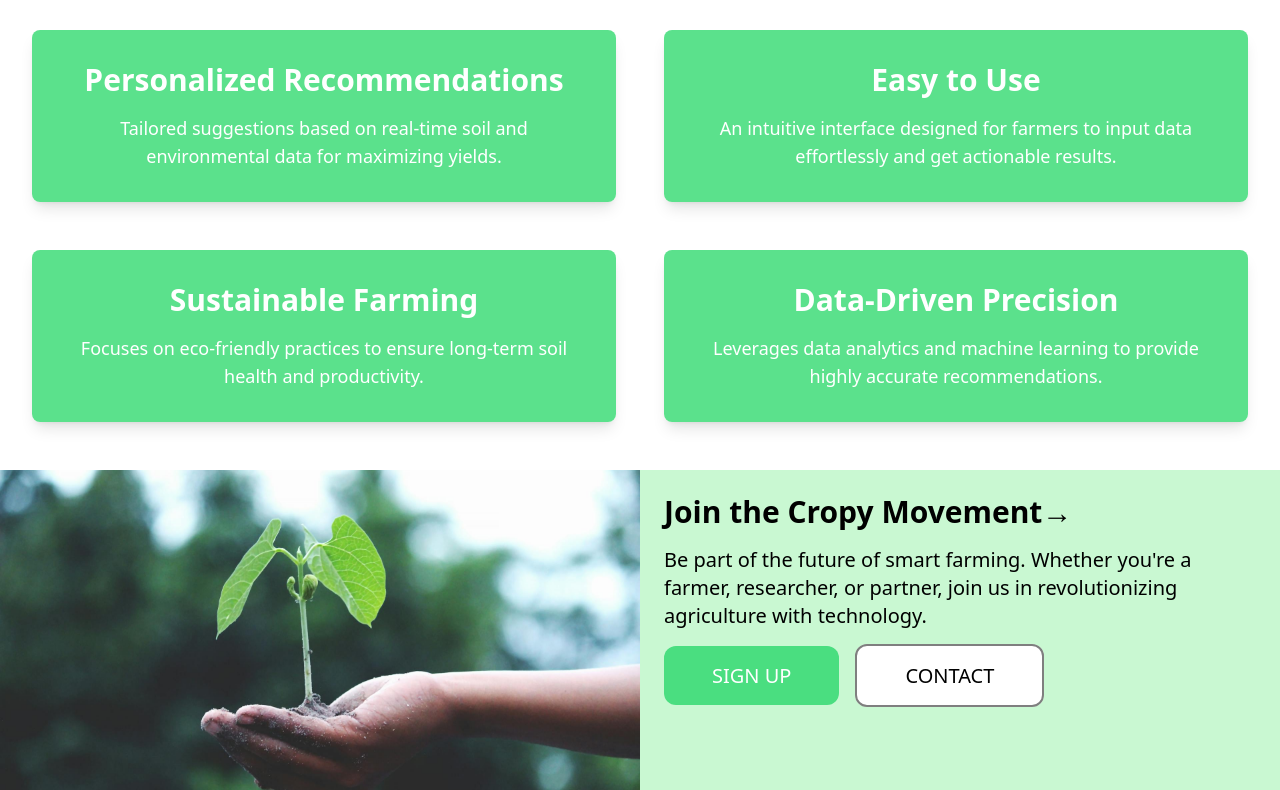
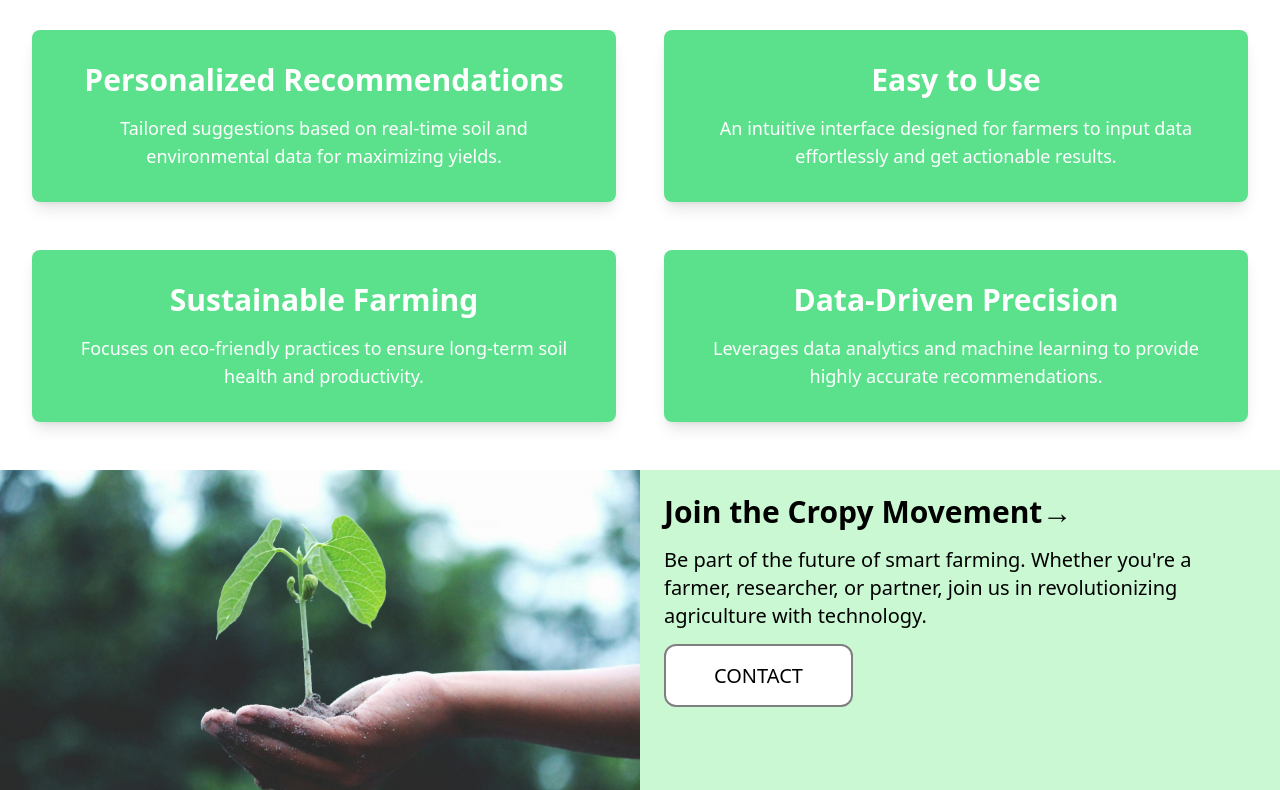
Before and after one commit to Javeed004/Cropy, a React (Vite) app in the folder Client/: page / in a window 1280 px wide. Shown: the part 1928-2718 px from the top of the page. Built offline with nearby package versions, Linux system fonts and the light colour scheme.

Commit message:
Updated the files

```diff
--- a/Client/src/components/Footer.jsx
+++ b/Client/src/components/Footer.jsx
@@ -26,12 +26,6 @@ function Footer() {
           {/* Call-To-Action */}
           <nav className="mt-4 py-4 space-x-4">
             <Link
-              to="/sign-up"
-              className="text-xl text-white bg-green-400 px-12 py-4 rounded-xl "
-            >
-              SIGN UP
-            </Link>
-            <Link
               to="/contact"
               className="text-xl text-gray bg-white px-12 py-4 rounded-xl border-2 border-black/50"
             >
--- a/Client/src/components/SmartCropRec.jsx
+++ b/Client/src/components/SmartCropRec.jsx
@@ -4,6 +4,7 @@ import { useNavigate, Link } from "react-router-dom";
 import Header from "./Header";
 
 function SmartCropRec() {
+
   const [N, setN] = useState();
   const [phosphorus, setphosphorus] = useState();
   const [potassium, setpotassium] = useState();
```
